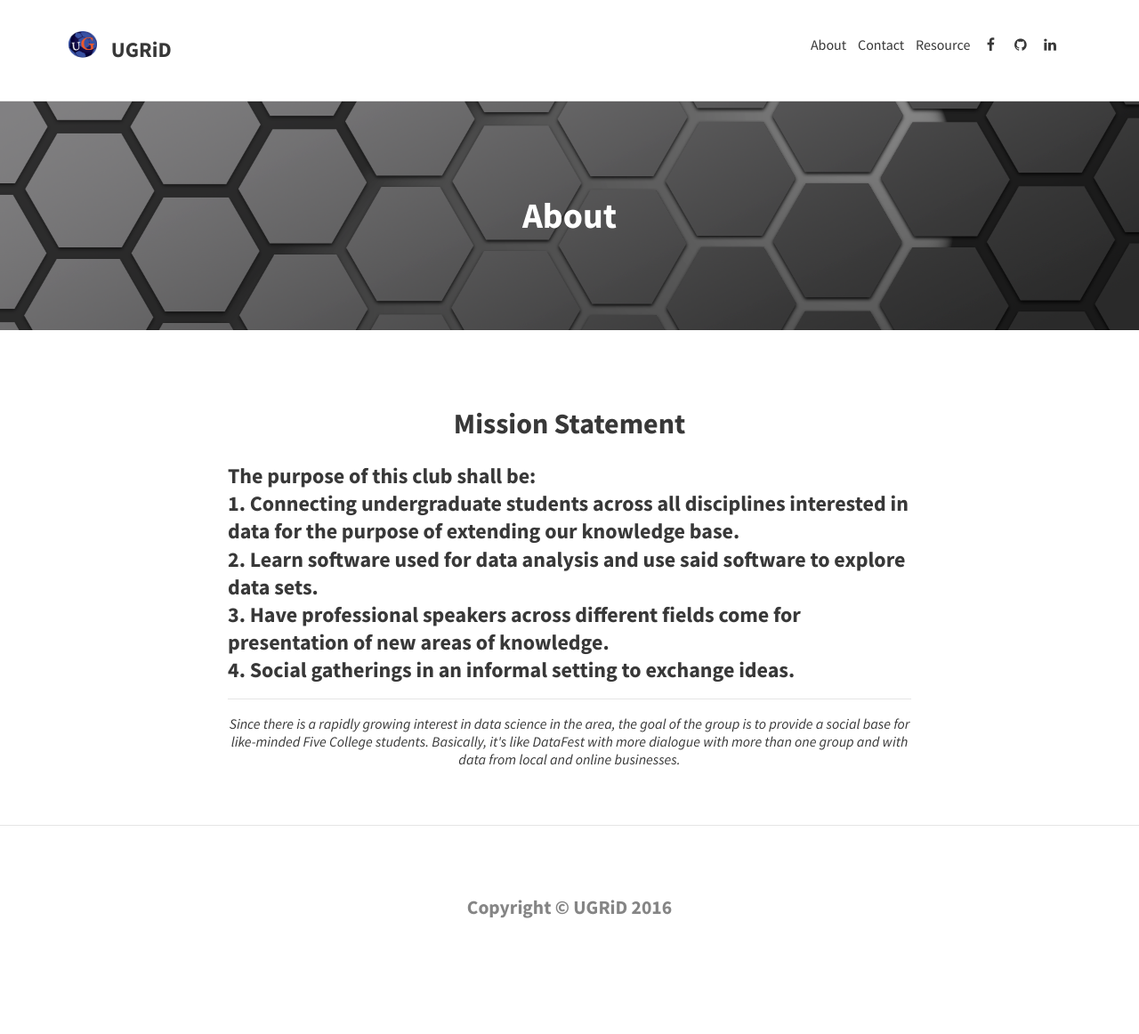
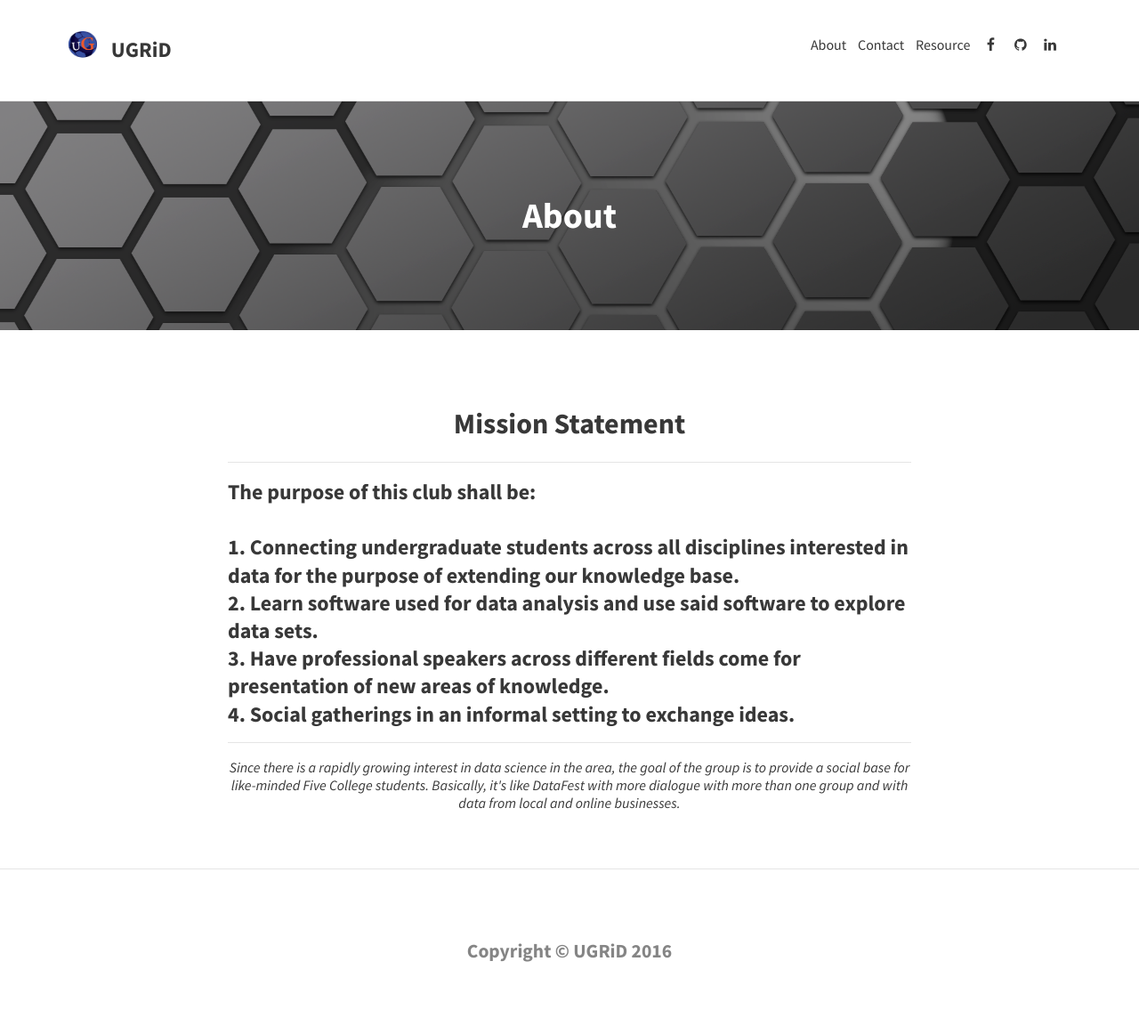
Before and after one commit to sketchplatform/ugriders.github.io, a Jekyll site: the page built from about.md, in a window 1280 px wide. Shown: the whole page at 89% size. Built offline with Jekyll 4.4.1, drawn with Linux system fonts in a browser that asks for light colours; nearby versions of some CDN libraries; before the commit the page ends 1113 px from its top, so only the background shows below that.

Commit message:
Update about.md

```diff
--- a/about.md
+++ b/about.md
@@ -10,15 +10,23 @@
 Mission Statement
 </h2></center>
 
+---
+
 <h3>
 The purpose of this club shall be:
 <br>
-1. Connecting undergraduate students across all disciplines interested in data for the purpose of extending our knowledge base. <br>
+<br>
+1. Connecting undergraduate students across all disciplines interested in data for the purpose of extending our knowledge base.
+
+<br>
 2. Learn software used for data analysis and use said software to explore data sets.
+
 <br>
 3. Have professional speakers across different fields come for presentation of new areas of knowledge.
+
 <br>
 4. Social gatherings in an informal setting to exchange ideas.
+
 <br>
 </h3>
 
```
